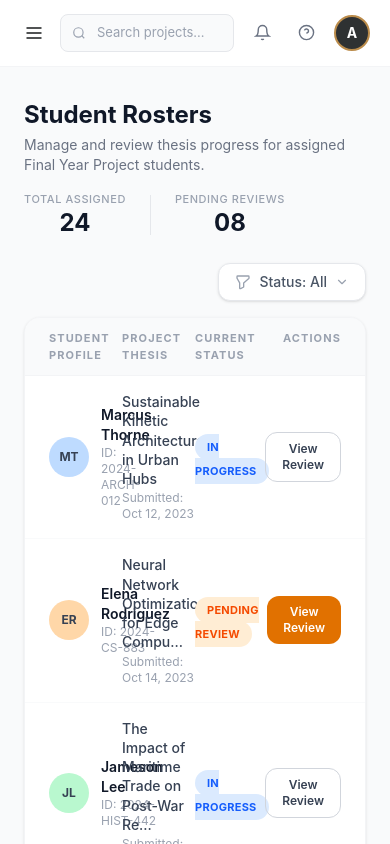
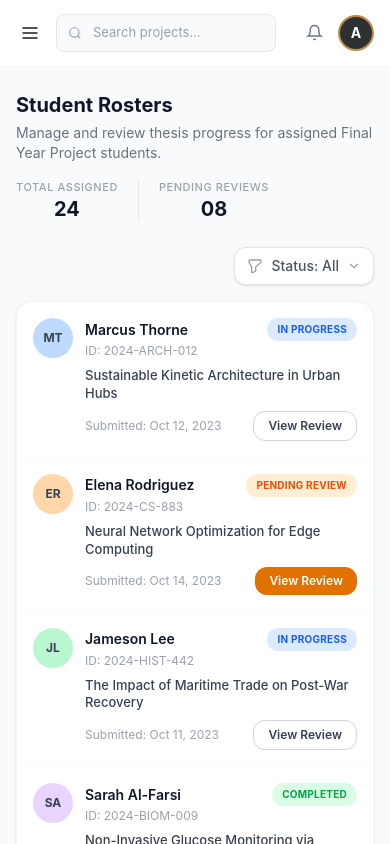
Before and after one commit to Laiba60/EducationalProject-Management-System, a React app in the folder Frontend/: page /teacher/rosters in a window 390 px wide. Built offline with nearby package versions, Linux system fonts and the light colour scheme; sample sign-in values are in the browser's storage; the HTML template or start-up script is replaced by a standard one.

Commit message:
improve the responsiveness

```diff
--- a/Frontend/src/components/Teacher/Studentrostertable.jsx
+++ b/Frontend/src/components/Teacher/Studentrostertable.jsx
@@ -1,4 +1,5 @@
 import React from "react";
+
 const students = [
   {
     id: 1,
@@ -18,7 +19,7 @@ const students = [
     studentId: "ID: 2024-CS-883",
     avatar: "ER",
     avatarBg: "bg-orange-200",
-    thesis: "Neural Network Optimization for Edge Compu...",
+    thesis: "Neural Network Optimization for Edge Computing",
     submitted: "Submitted: Oct 14, 2023",
     status: "PENDING REVIEW",
     statusColor: "bg-orange-100 text-orange-600",
@@ -30,7 +31,7 @@ const students = [
     studentId: "ID: 2024-HIST-442",
     avatar: "JL",
     avatarBg: "bg-green-200",
-    thesis: "The Impact of Maritime Trade on Post-War Re...",
+    thesis: "The Impact of Maritime Trade on Post-War Recovery",
     submitted: "Submitted: Oct 11, 2023",
     status: "IN PROGRESS",
     statusColor: "bg-blue-100 text-blue-600",
@@ -42,7 +43,7 @@ const students = [
     studentId: "ID: 2024-BIOM-009",
     avatar: "SA",
     avatarBg: "bg-purple-200",
-    thesis: "Non-Invasive Glucose Monitoring via Spectro...",
+    thesis: "Non-Invasive Glucose Monitoring via Spectroscopy",
     submitted: "Submitted: Oct 09, 2023",
     status: "COMPLETED",
     statusColor: "bg-green-100 text-green-600",
@@ -54,7 +55,7 @@ const students = [
     studentId: "ID: 2024-ENG-221",
     avatar: "OS",
     avatarBg: "bg-gray-300",
-    thesis: "Modular Bridge Systems for Rapid Disaster R...",
+    thesis: "Modular Bridge Systems for Rapid Disaster Recovery",
     submitted: "Submitted: Oct 15, 2023",
     status: "PENDING REVIEW",
     statusColor: "bg-orange-100 text-orange-600",
@@ -65,75 +66,88 @@ const students = [
 export default function StudentRosterTable() {
   return (
     <div className="bg-white rounded-2xl border border-gray-100 shadow-sm overflow-hidden">
-      {/* Table Header */}
-      <div className="grid grid-cols-4 px-6 py-3 border-b border-gray-100 bg-gray-50">
-        <p className="text-[11px] font-bold text-gray-400 uppercase tracking-widest">
-          Student Profile
-        </p>
-        <p className="text-[11px] font-bold text-gray-400 uppercase tracking-widest">
-          Project Thesis
-        </p>
-        <p className="text-[11px] font-bold text-gray-400 uppercase tracking-widest">
-          Current Status
-        </p>
-        <p className="text-[11px] font-bold text-gray-400 uppercase tracking-widest text-right">
-          Actions
-        </p>
+
+      {/* ── DESKTOP: Table Header (hidden on mobile) ── */}
+      <div className="hidden md:grid md:grid-cols-4 px-6 py-3 border-b border-gray-100 bg-gray-50">
+        <p className="text-[11px] font-bold text-gray-400 uppercase tracking-widest">Student Profile</p>
+        <p className="text-[11px] font-bold text-gray-400 uppercase tracking-widest">Project Thesis</p>
+        <p className="text-[11px] font-bold text-gray-400 uppercase tracking-widest">Current Status</p>
+        <p className="text-[11px] font-bold text-gray-400 uppercase tracking-widest text-right">Actions</p>
       </div>
 
-      {/* Rows */}
+      {/* ── ROWS ── */}
       {students.map((student, index) => (
         <div
           key={student.id}
-          className={`grid grid-cols-4 items-center px-6 py-4 ${
-            index !== students.length - 1 ? "border-b border-gray-50" : ""
-          } hover:bg-gray-50/50 transition-colors`}
+          className={`${index !== students.length - 1 ? "border-b border-gray-50" : ""} hover:bg-gray-50/50 transition-colors`}
         >
-          {/* Student Profile */}
+
+          {/* ── DESKTOP ROW ── */}
+          <div className="hidden md:grid md:grid-cols-4 items-center px-6 py-4">
+            {/* Profile */}
             <div className="flex items-center gap-3">
-            <div
-              className={`w-10 h-10 rounded-full flex items-center justify-center text-xs font-bold text-gray-700 flex-shrink-0 ${student.avatarBg}`}
-            >
+              <div className={`w-10 h-10 rounded-full flex items-center justify-center text-xs font-bold text-gray-700 flex-shrink-0 ${student.avatarBg}`}>
                 {student.avatar}
               </div>
               <div>
-              <p className="text-sm font-semibold text-gray-900">
-                {student.name}
-              </p>
+                <p className="text-sm font-semibold text-gray-900">{student.name}</p>
                 <p className="text-xs text-gray-400">{student.studentId}</p>
               </div>
             </div>
-
             {/* Thesis */}
             <div>
-            <p className="text-sm text-gray-700 font-medium leading-snug">
-              {student.thesis}
-            </p>
+              <p className="text-sm text-gray-700 font-medium leading-snug">{student.thesis}</p>
               <p className="text-xs text-gray-400 mt-0.5">{student.submitted}</p>
             </div>
-
             {/* Status */}
             <div>
-            <span
-              className={`text-[11px] font-bold px-3 py-1.5 rounded-full tracking-wide ${student.statusColor}`}
-            >
+              <span className={`text-[11px] font-bold px-3 py-1.5 rounded-full tracking-wide ${student.statusColor}`}>
                 {student.status}
               </span>
             </div>
-
             {/* Action */}
             <div className="flex justify-end">
-            <button
-              className={`text-xs font-semibold px-4 py-2 rounded-xl transition-colors ${student.actionColor}`}
-            >
+              <button className={`text-xs font-semibold px-4 py-2 rounded-xl transition-colors ${student.actionColor}`}>
                 View Review
               </button>
             </div>
           </div>
+
+          {/* ── MOBILE CARD ── */}
+          <div className="md:hidden px-4 py-4">
+            {/* Top row: avatar + name + status badge */}
+            <div className="flex items-start gap-3 mb-2">
+              <div className={`w-10 h-10 rounded-full flex items-center justify-center text-xs font-bold text-gray-700 flex-shrink-0 ${student.avatarBg}`}>
+                {student.avatar}
+              </div>
+              <div className="flex-1 min-w-0">
+                <div className="flex items-center justify-between gap-2 flex-wrap">
+                  <p className="text-sm font-semibold text-gray-900">{student.name}</p>
+                  <span className={`text-[10px] font-bold px-2.5 py-1 rounded-full tracking-wide flex-shrink-0 ${student.statusColor}`}>
+                    {student.status}
+                  </span>
+                </div>
+                <p className="text-xs text-gray-400 mt-0.5">{student.studentId}</p>
+              </div>
+            </div>
+            {/* Thesis */}
+            <p className="text-[13px] text-gray-700 font-medium leading-snug mb-1 pl-[52px]">
+              {student.thesis}
+            </p>
+            {/* Footer: submitted date + action button */}
+            <div className="flex items-center justify-between pl-[52px] mt-2">
+              <p className="text-xs text-gray-400">{student.submitted}</p>
+              <button className={`text-xs font-semibold px-3.5 py-1.5 rounded-xl transition-colors ${student.actionColor}`}>
+                View Review
+              </button>
+            </div>
+          </div>
+
+        </div>
       ))}
 
-      {/* Pagination */}
-      <div className="flex items-center justify-between px-6 py-4 border-t border-gray-100">
+      {/* ── PAGINATION ── */}
+      <div className="flex items-center justify-between px-4 sm:px-6 py-4 border-t border-gray-100 flex-wrap gap-3">
         <p className="text-xs text-gray-400">Showing 1–5 of 24 students</p>
         <div className="flex items-center gap-1">
           <button className="w-7 h-7 rounded-lg border border-gray-200 text-gray-400 hover:bg-gray-50 flex items-center justify-center text-xs transition">
@@ -156,6 +170,7 @@ export default function StudentRosterTable() {
           </button>
         </div>
       </div>
+
     </div>
   );
 }
--- a/Frontend/src/components/Teacher/Topbar.jsx
+++ b/Frontend/src/components/Teacher/Topbar.jsx
@@ -1,11 +1,13 @@
 import React from "react";
+
 export default function Topbar({ setSidebarOpen }) {
   return (
-    <header className="bg-white px-5 md:px-8 py-3.5 flex items-center justify-between border-b border-gray-100 flex-shrink-0 gap-3">
+    <header className="bg-white px-4 sm:px-5 md:px-8 py-3.5 flex items-center justify-between border-b border-gray-100 flex-shrink-0 gap-3">
 
-
+      {/* Left: Hamburger + Search */}
       <div className="flex items-center gap-3 flex-1 min-w-0">
 
+        {/* Hamburger — mobile only */}
         <button
           className="md:hidden text-[#2e3132] p-1 flex-shrink-0"
           onClick={() => setSidebarOpen(true)}
@@ -18,8 +20,8 @@ export default function Topbar({ setSidebarOpen }) {
           </svg>
         </button>
 
-
-        <div className="relative w-full max-w-[260px]">
+        {/* Search */}
+        <div className="relative w-full max-w-[220px] sm:max-w-[260px]">
           <svg
             className="absolute left-3 top-1/2 -translate-y-1/2 text-gray-400 pointer-events-none"
             width="14" height="14" viewBox="0 0 24 24" fill="none" stroke="currentColor" strokeWidth="2"
@@ -34,8 +36,9 @@ export default function Topbar({ setSidebarOpen }) {
         </div>
       </div>
 
+      {/* Right: Icons + User */}
+      <div className="flex items-center gap-2 sm:gap-3 flex-shrink-0">
 
-      <div className="flex items-center gap-3 flex-shrink-0">
         {/* Bell */}
         <button className="w-8 h-8 flex items-center justify-center rounded-full hover:bg-gray-100 transition-colors text-gray-500">
           <svg width="17" height="17" viewBox="0 0 24 24" fill="none" stroke="currentColor" strokeWidth="2">
@@ -44,8 +47,8 @@ export default function Topbar({ setSidebarOpen }) {
           </svg>
         </button>
 
-        {/* Help */}
-        <button className="w-8 h-8 flex items-center justify-center rounded-full hover:bg-gray-100 transition-colors text-gray-500">
+        {/* Help — hidden on very small screens */}
+        <button className="hidden xs:flex w-8 h-8 items-center justify-center rounded-full hover:bg-gray-100 transition-colors text-gray-500">
           <svg width="17" height="17" viewBox="0 0 24 24" fill="none" stroke="currentColor" strokeWidth="2">
             <circle cx="12" cy="12" r="10" />
             <path d="M9.09 9a3 3 0 0 1 5.83 1c0 2-3 3-3 3" />
@@ -56,7 +59,7 @@ export default function Topbar({ setSidebarOpen }) {
         {/* Divider */}
         <div className="w-px h-6 bg-gray-200 hidden sm:block" />
 
-        {/* User Info */}
+        {/* User Info — hidden on mobile */}
         <div className="hidden sm:flex flex-col items-end">
           <p className="text-[13px] font-semibold text-[#2e3132] leading-tight">Alex Sterling</p>
           <p className="text-[10px] text-gray-400 tracking-wide uppercase">Final Year Student</p>
--- a/Frontend/src/pages/Teacher/StudentList.jsx
+++ b/Frontend/src/pages/Teacher/StudentList.jsx
@@ -1,59 +1,66 @@
-import React from "react";
-import Sidebar from "../../components/Student/Sidebar";
-import Topbar from "../../components/Student/Topbar";
+import React, { useState } from "react";
+import Sidebar from "../../components/Teacher/Sidebar";
+import Topbar from "../../components/Teacher/Topbar";
 import StudentRosterTable from "../../components/Teacher/StudentRosterTable";
 import RosterStats from "../../components/Teacher/RosterStats";
 import { ChevronDown } from "lucide-react";
 
 export default function StudentList() {
+  const [activeNav, setActiveNav] = useState("Dashboard");
+  const [sidebarOpen, setSidebarOpen] = useState(false);
+
   return (
     <div className="flex h-screen bg-gray-50 overflow-hidden">
 
-      {/* Sidebar */}
-      <Sidebar />
+      {/* ── SIDEBAR ── */}
+      <Sidebar
+        activeNav={activeNav}
+        setActiveNav={setActiveNav}
+        sidebarOpen={sidebarOpen}
+        setSidebarOpen={setSidebarOpen}
+      />
 
-      {/* Right Side */}
-      <div className="flex flex-col flex-1 overflow-hidden">
+      {/* ── RIGHT SIDE ── */}
+      <div className="flex flex-col flex-1 overflow-hidden min-w-0">
 
-        {/* Topbar */}
-        <Topbar />
+        {/* ── TOPBAR ── */}
+        <Topbar setSidebarOpen={setSidebarOpen} />
 
-        {/* Main Content */}
-        <main className="flex-1 overflow-y-auto px-6 py-8">
+        {/* ── MAIN CONTENT ── */}
+        <main className="flex-1 overflow-y-auto px-4 sm:px-6 py-6 sm:py-8">
 
           {/* Page Header */}
           <div className="flex flex-col sm:flex-row sm:items-start sm:justify-between gap-4 mb-6">
             <div>
-              <h1 className="text-2xl font-bold text-gray-900">
+              <h1 className="text-xl sm:text-2xl font-bold text-gray-900">
                 Student Rosters
               </h1>
               <p className="text-sm text-gray-500 mt-1">
-                Manage and review thesis progress for assigned Final Year
-                Project students.
+                Manage and review thesis progress for assigned Final Year Project students.
               </p>
             </div>
 
             {/* Top Right Stats */}
-            <div className="flex items-center gap-6 flex-shrink-0">
+            <div className="flex items-center gap-5 sm:gap-6 flex-shrink-0">
               <div className="text-center">
                 <p className="text-[11px] text-gray-400 font-medium uppercase tracking-wider">
                   Total Assigned
                 </p>
-                <p className="text-2xl font-bold text-gray-900">24</p>
+                <p className="text-xl sm:text-2xl font-bold text-gray-900">24</p>
               </div>
               <div className="w-px h-10 bg-gray-200" />
               <div className="text-center">
                 <p className="text-[11px] text-gray-400 font-medium uppercase tracking-wider">
                   Pending Reviews
                 </p>
-                <p className="text-2xl font-bold text-gray-900">08</p>
+                <p className="text-xl sm:text-2xl font-bold text-gray-900">08</p>
               </div>
             </div>
           </div>
 
           {/* Status Filter */}
           <div className="flex items-center justify-end mb-4">
-            <button className="flex items-center gap-2 border border-gray-200 bg-white text-sm text-gray-600 font-medium px-4 py-2 rounded-xl hover:bg-gray-50 transition shadow-sm">
+            <button className="flex items-center gap-2 border border-gray-200 bg-white text-sm text-gray-600 font-medium px-3 sm:px-4 py-2 rounded-xl hover:bg-gray-50 transition shadow-sm">
               <svg
                 xmlns="http://www.w3.org/2000/svg"
                 className="w-4 h-4 text-gray-400"
```
Also changed, not shown: Frontend/src/components/Teacher/RosterStats.jsx (+4 -13 lines), Frontend/src/components/Teacher/Sidebar.jsx (+9 -4 lines). Lines whose indentation alone changed are shown as unchanged.
